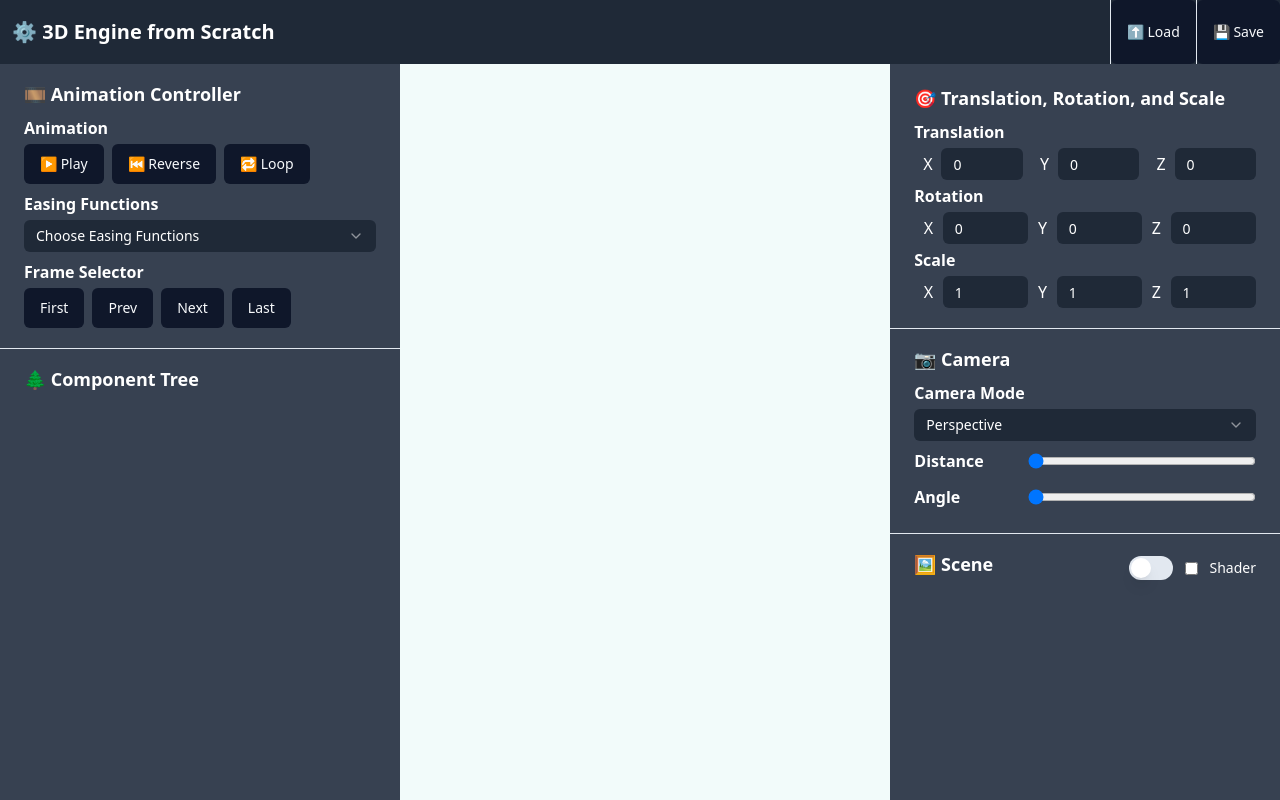
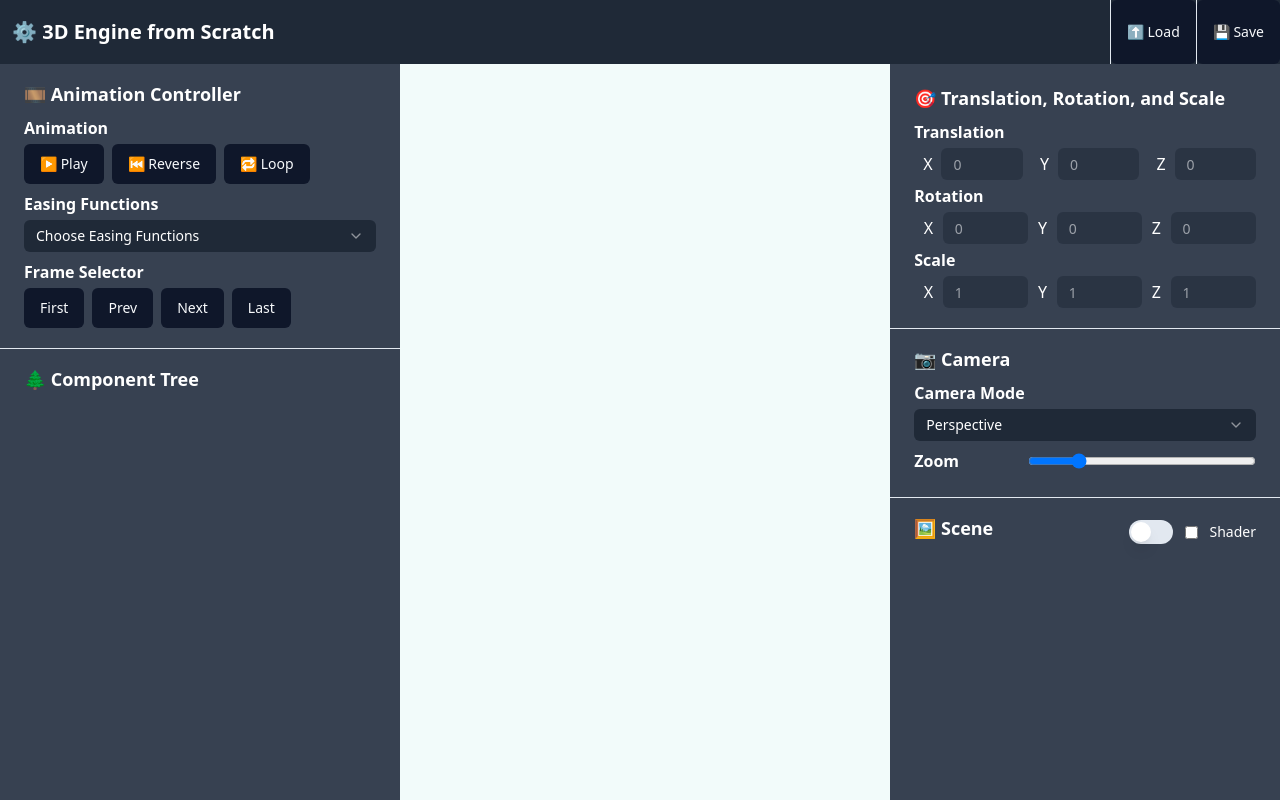
Before and after one commit to mikeleo03/3D-Engine-From-Scratch, a Next.js app: page / in a window 1280 px wide. Built offline with nearby package versions, Linux system fonts and the light colour scheme.

Commit message:
feat: camera interaction with fe

```diff
--- a/lib/data/components/cameras/Camera.ts
+++ b/lib/data/components/cameras/Camera.ts
@@ -9,12 +9,16 @@ export abstract class Camera extends NodeComponent {
     private _zoom: number;
     private _type: CameraTypeString;
 
-    constructor(type: CameraTypeString) {
+    constructor(type: CameraTypeString, zoom: number = 1) {
         super(Camera.COMPONENT_NAME);
+
+        if (zoom <= 0) {
+            throw new Error('zoom must be greater than 0');
+        }
 
         this._projectionMatrix = Matrix4.identity();
         this._type = type;
-        this._zoom = 1;
+        this._zoom = zoom;
     }
 
 
--- a/lib/data/components/cameras/ObliqueCamera.ts
+++ b/lib/data/components/cameras/ObliqueCamera.ts
@@ -19,10 +19,11 @@ export class ObliqueCamera extends Camera {
         right: number,
         near: number,
         far: number,
-        angleX: number = 45,
-        angleY: number = 45
+        zoom: number = 1,
+        angleX: number = 15,
+        angleY: number = 15
     ) {
-        super(CameraTypeString.OBLIQUE);
+        super(CameraTypeString.OBLIQUE, zoom);
 
         // check angle in range -90 to 90
 
@@ -141,7 +142,9 @@ export class ObliqueCamera extends Camera {
                 right: this._right,
                 znear: this._near,
                 zfar: this._far,
-                angle: this._angleX
+                angleX: this._angleX,
+                angleY: this._angleY,
+                zoom: this.zoom
             }
         };
     }
--- a/lib/data/components/cameras/OrthographicCamera.ts
+++ b/lib/data/components/cameras/OrthographicCamera.ts
@@ -9,10 +9,17 @@ export class OrthographicCamera extends Camera {
     private _right: number;
     private _near: number;
     private _far: number;
-    private _angle: number;
 
-    constructor(top: number, bottom: number, left: number, right: number, near: number, far: number, angle: number = 45) {
-        super(CameraTypeString.ORTHOGRAPHIC);
+    constructor(
+        top: number,
+        bottom: number,
+        left: number,
+        right: number,
+        near: number,
+        far: number,
+        zoom: number = 1,
+    ) {
+        super(CameraTypeString.ORTHOGRAPHIC, zoom);
 
         this._top = top;
         this._bottom = bottom;
@@ -20,7 +27,6 @@ export class OrthographicCamera extends Camera {
         this._right = right;
         this._near = near;
         this._far = far;
-        this._angle = angle;
     }
 
 
@@ -48,10 +54,6 @@ export class OrthographicCamera extends Camera {
         return this._far;
     }
 
-    get angle(): number {
-        return this._angle;
-    }
-
     set top(top: number) {
         this._top = top;
     }
@@ -76,9 +78,6 @@ export class OrthographicCamera extends Camera {
         this._far = far;
     }
 
-    set angle(angle: number) {
-        this._angle = angle;
-    }
 
     protected override updateProjectionMatrix() {
         const top = this._top / this.zoom;
@@ -100,7 +99,7 @@ export class OrthographicCamera extends Camera {
                 right: this._right,
                 znear: this._near,
                 zfar: this._far,
-                angle: this._angle
+                zoom: this.zoom,
             }
         };
     }
--- a/lib/data/components/cameras/PerspectiveCamera.ts
+++ b/lib/data/components/cameras/PerspectiveCamera.ts
@@ -8,8 +8,8 @@ export class PerspectiveCamera extends Camera {
     private _far: number;
     private _yfov: number;
 
-    constructor(aspectRatio: number, yfov: number, near: number, far: number) {
-        super(CameraTypeString.PERSPECTIVE);
+    constructor(aspectRatio: number, yfov: number, near: number, far: number, zoom: number = 1) {
+        super(CameraTypeString.PERSPECTIVE, zoom);
 
         this._aspectRatio = aspectRatio;
         this._yfov = yfov;
@@ -64,6 +64,7 @@ export class PerspectiveCamera extends Camera {
                 yfov: this._yfov,
                 znear: this._near,
                 zfar: this._far,
+                zoom: this.zoom,
             },
         };
     }
--- a/lib/data/types/gltftypes.ts
+++ b/lib/data/types/gltftypes.ts
@@ -110,7 +110,8 @@ export type CameraType = {
         "aspectRatio": number,
         "yfov": number,
         "znear": number,
-        "zfar": number
+        "zfar": number,
+        "zoom": number,
     }
 } | {
     "type": CameraTypeString.ORTHOGRAPHIC,
@@ -121,7 +122,7 @@ export type CameraType = {
         "right": number,
         "znear": number,
         "zfar": number,
-        "angle": number
+        "zoom": number
     }
 } | {
     "type": CameraTypeString.OBLIQUE,
@@ -132,7 +133,9 @@ export type CameraType = {
         "right": number,
         "znear": number,
         "zfar": number,
-        "angle": number
+        "angleX": number,
+        "angleY": number,
+        "zoom": number
     }
 };
 
--- a/pages/mainpage.tsx
+++ b/pages/mainpage.tsx
@@ -23,6 +23,7 @@ import { AnimationRunner } from "@/lib/data/components/animations";
 import { Quaternion, Vector3 } from '@/lib/data/math';
 import { CameraTypeString } from '@/lib/data/types/gltftypes';
 import NodeView from '@/components/NodeView';
+import { Type } from 'lucide-react';
 
 type Axis = 'x' | 'y' | 'z';
 type TRSType = 'translation' | 'rotation' | 'scale';
@@ -34,8 +35,9 @@ interface TRS {
 
 interface CameraState {
     type: CameraTypeString;
-    distance: number;
-    angle: number;
+    zoom: number;
+    obliqueAngleX?: number;
+    obliqueAngleY?: number;
 }
 
 interface ShaderState {
@@ -49,13 +51,17 @@ export default function Home() {
     const [translation, setTranslation] = useState<TRS>({ x: 0, y: 0, z: 0 });
     const [rotation, setRotation] = useState<TRS>({ x: 0, y: 0, z: 0 });
     const [scale, setScale] = useState<TRS>({ x: 1, y: 1, z: 1 });
-    const [camera, setCamera] = useState<CameraState>({ type: CameraTypeString.PERSPECTIVE, distance: 0, angle: 0 });
+    const [camera, setCamera] = useState<CameraState>({
+        type: CameraTypeString.PERSPECTIVE,
+        zoom: 1,
+    });
     const [shader, setShader] = useState<ShaderState>({ enabled: false });
     const [isPlaying, setIsPlaying] = useState(false);
     const [isReversing, setIsReversing] = useState(false);
     const [isLooping, setIsLooping] = useState(false);
     const [easingMode, setEasingMode] = useState({ mode: "Linear" });
     const [currentNode, setCurrentNode] = useState<SceneNode>();
+    const [disableTRS, setDisableTRS] = useState(true);
 
     const glContainerRef = useRef<GLContainer>();
     const glRendererRef = useRef<GLRenderer>();
@@ -125,6 +131,28 @@ export default function Home() {
         }
     };
 
+    const getCurrentCamera = () => {
+        const currentScene = gltfStateRef.current?.CurrentScene;
+
+        if (!currentScene) {
+            return;
+        }
+
+        const cameraNode = currentScene.getActiveCameraNode();
+
+        if (!cameraNode) {
+            return;
+        }
+
+        const camera = cameraNode.camera;
+
+        if (!camera) {
+            return;
+        }
+
+        return camera;
+    }
+
     const changeCurrentCamera = (type: CameraTypeString) => {
         const currentScene = gltfStateRef.current?.CurrentScene;
 
@@ -137,29 +165,81 @@ export default function Home() {
         for (const cameraNode of cameras) {
             if (cameraNode.camera && cameraNode.camera.type === type) {
                 currentScene.setActiveCameraNode(cameraNode);
+
+                setCamera(prevState => {
+                    const newState: CameraState = {
+                        ...prevState,
+                        type: type,
+                        zoom: cameraNode.camera!.zoom,
+                    }
+
+                    if (type === CameraTypeString.OBLIQUE) {
+                        const obliqueCamera = cameraNode.camera as ObliqueCamera;
+                        newState.obliqueAngleX = obliqueCamera.angleX
+                        newState.obliqueAngleY = obliqueCamera.angleY
+                    }
+
+                    return newState;
+                });
+
                 break;
             }
         }
-
-        console.log(currentScene.getActiveCameraNode()?.camera)
     }
 
     const handleCameraModeChange = (type: string) => {
 
         const value = type as CameraTypeString;
-
-        setCamera(prevState => ({ ...prevState, type: value }));
-
         changeCurrentCamera(value);
     };
 
-    const handleDistanceChange = (e: ChangeEvent<HTMLInputElement>) => {
-        setCamera(prevState => ({ ...prevState, distance: parseInt(e.target.value) }));
+    const handleCameraZoomChange = (e: ChangeEvent<HTMLInputElement>) => {
+        setCamera(prevState => ({ ...prevState, zoom: parseFloat(e.target.value) }));
+
+        const currentCamera = getCurrentCamera();
+
+        if (!currentCamera) {
+            return;
+        }
+
+        currentCamera.zoom = parseFloat(e.target.value);
     };
 
-    const handleAngleChange = (e: ChangeEvent<HTMLInputElement>) => {
-        setCamera(prevState => ({ ...prevState, angle: parseInt(e.target.value) }));
+    const handleObliqueHorizontalAngleChange = (e: ChangeEvent<HTMLInputElement>) => {
+        setCamera(prevState => ({ ...prevState, obliqueAngleX: parseFloat(e.target.value) }));
+
+        const currentCamera = getCurrentCamera();
+
+        if (!currentCamera) {
+            return;
+        }
+
+        if (currentCamera.type !== CameraTypeString.OBLIQUE) {
+            return;
+        }
+
+        const obliqueCamera = currentCamera as ObliqueCamera;
+
+        obliqueCamera.angleX = parseFloat(e.target.value);
     };
+
+    const handleObliqueVerticalAngleChange = (e: ChangeEvent<HTMLInputElement>) => {
+        setCamera(prevState => ({ ...prevState, obliqueAngleY: parseFloat(e.target.value) }));
+
+        const currentCamera = getCurrentCamera();
+
+        if (!currentCamera) {
+            return;
+        }
+
+        if (currentCamera.type !== CameraTypeString.OBLIQUE) {
+            return;
+        }
+
+        const obliqueCamera = currentCamera as ObliqueCamera;
+
+        obliqueCamera.angleY = parseFloat(e.target.value);
+    }
 
     const toggleShader = () => {
         setShader(prevState => ({ enabled: !prevState.enabled }));
@@ -192,6 +272,11 @@ export default function Home() {
 
     const setCurrentTRS = () => {
         if (!currentNodeRef.current) {
+            // set to 0
+            setTranslation({ x: 0, y: 0, z: 0 });
+            setRotation({ x: 0, y: 0, z: 0 });
+            setScale({ x: 1, y: 1, z: 1 });
+
             return;
         }
 
@@ -242,8 +327,6 @@ export default function Home() {
     const setNewState = (newState: GLTFState) => {
         gltfStateRef.current = newState;
 
-        console.log(newState);
-
         const currentScene = newState.CurrentScene;
 
         if (!currentScene) {
@@ -281,8 +364,6 @@ export default function Home() {
             animationRunnersRef.current.push(animationRunner);
             animationRunner.setAnimation(animation);
         }
-
-        console.log(currentScene.nodes)
     }
 
     const importFile = async () => {
@@ -349,14 +430,16 @@ export default function Home() {
                 -1,
                 1,
                 0.01,
-                1000
+                1000,
+                1
             );
 
             const perspectiveCamera = new PerspectiveCamera(
                 canvas.width / canvas.height,
                 60,
                 0.01,
-                1000
+                1000,
+                1
             );
 
             const obliqueCamera = new ObliqueCamera(
@@ -365,8 +448,10 @@ export default function Home() {
                 -1,
                 1,
                 0.01,
-                100,
-                20
+                1000,
+                1,
+                0,
+                0
             );
 
             const cameraNodes = [
@@ -388,6 +473,7 @@ export default function Home() {
 
     useEffect(() => {
         setCurrentNode(currentNodeRef.current);
+        setDisableTRS(!currentNodeRef.current || currentNodeRef.current.camera !== undefined);
     }, [currentNodeRef.current]);
 
     const handleNextFrame = () => {
@@ -490,7 +576,7 @@ export default function Home() {
                         <div className="text-lg font-semibold pb-2">🌲 Component Tree</div>
                         <div className="flex flex-col w-full h-auto px-3 overflow-x-hidden">
                             {gltfStateRef.current && gltfStateRef.current.CurrentScene && gltfStateRef.current.CurrentScene.roots.map((root, index) => (
-                                !root.camera && <NodeView key={index} node={root} selectedNode={currentNode} clickCallback={handleNodeChange} />
+                                <NodeView key={index} node={root} selectedNode={currentNode} clickCallback={handleNodeChange} />
                             ))}
                         </div>
                     </div>
@@ -512,6 +598,7 @@ export default function Home() {
                                 <div className="w-1/4">X</div>
                                 <div className="w-3/4">
                                     <Input
+                                        disabled={disableTRS}
                                         className="h-8 bg-gray-800 border-none"
                                         type="number"
                                         placeholder="0"
@@ -524,6 +611,7 @@ export default function Home() {
                                 <div className="w-1/4">Y</div>
                                 <div className="w-3/4">
                                     <Input
+                                        disabled={disableTRS}
                                         className="h-8 bg-gray-800 border-none"
                                         type="number"
                                         placeholder="0"
@@ -536,6 +624,7 @@ export default function Home() {
                                 <div className="w-1/4">Z</div>
                                 <div className="w-3/4">
                                     <Input
+                                        disabled={disableTRS}
                                         className="h-8 bg-gray-800 border-none"
                                         type="number"
                                         placeholder="0"
@@ -551,6 +640,7 @@ export default function Home() {
                                 <div className="w-1/4">X</div>
                                 <div className="w-3/4">
                                     <Input
+                                        disabled={disableTRS}
                                         className="h-8 bg-gray-800 border-none"
                                         type="number"
                                         placeholder="0"
@@ -563,6 +653,7 @@ export default function Home() {
                                 <div className="w-1/4">Y</div>
                                 <div className="w-3/4">
                                     <Input
+                                        disabled={disableTRS}
                                         className="h-8 bg-gray-800 border-none"
                                         type="number"
                                         placeholder="0"
@@ -575,6 +666,7 @@ export default function Home() {
                                 <div className="w-1/4">Z</div>
                                 <div className="w-3/4">
                                     <Input
+                                        disabled={disableTRS}
                                         className="h-8 bg-gray-800 border-none"
                                         type="number"
                                         placeholder="0"
@@ -590,6 +682,7 @@ export default function Home() {
                                 <div className="w-1/4">X</div>
                                 <div className="w-3/4">
                                     <Input
+                                        disabled={disableTRS}
                                         className="h-8 bg-gray-800 border-none"
                                         type="number"
                                         placeholder="0"
@@ -602,6 +695,7 @@ export default function Home() {
                                 <div className="w-1/4">Y</div>
                                 <div className="w-3/4">
                                     <Input
+                                        disabled={disableTRS}
                                         className="h-8 bg-gray-800 border-none"
                                         type="number"
                                         placeholder="0"
@@ -614,6 +708,7 @@ export default function Home() {
                                 <div className="w-1/4">Z</div>
                                 <div className="w-3/4">
                                     <Input
+                                        disabled={disableTRS}
                                         className="h-8 bg-gray-800 border-none"
                                         type="number"
                                         placeholder="0"
@@ -642,28 +737,49 @@ export default function Home() {
                                 <SelectItem value={CameraTypeString.PERSPECTIVE}>Perspective</SelectItem>
                             </SelectContent>
                         </Select>
+
                         <div className="text-base font-semibold py-2 flex flex-row w-full">
-                            <div className="w-1/3">Distance</div>
+                            <div className="w-1/3">Zoom</div>
                             <input
                                 className="w-2/3"
                                 type="range"
-                                min="0"
-                                max="100"
-                                value={camera.distance}
-                                onChange={handleDistanceChange}
+                                min={0.001}
+                                max={5.000}
+                                step={0.001}
+                                value={camera.zoom}
+
+                                onChange={handleCameraZoomChange}
                             />
                         </div>
-                        <div className="text-base font-semibold pt-1 pb-2 flex flex-row w-full">
-                            <div className="w-1/3">Angle</div>
-                            <input
-                                className="w-2/3"
-                                type="range"
-                                min="0"
-                                max="360"
-                                value={camera.angle}
-                                onChange={handleAngleChange}
-                            />
-                        </div>
+
+                        {camera.type === CameraTypeString.OBLIQUE && (
+                            <div className="text-base font-semibold py-2 flex flex-row w-full">
+                                <div className="w-1/3">Horizontal Angle</div>
+                                <input
+                                    className="w-2/3"
+                                    type="range"
+                                    min="-90"
+                                    max="90"
+                                    value={camera.obliqueAngleX}
+                                    onChange={handleObliqueHorizontalAngleChange}
+                                />
+                            </div>
+                        )}
+
+                        {camera.type === CameraTypeString.OBLIQUE && (
+                            <div className="text-base font-semibold pt-1 pb-2 flex flex-row w-full">
+                                <div className="w-1/3">Vertical Angle</div>
+                                <input
+                                    className="w-2/3"
+                                    type="range"
+                                    min="-90"
+                                    max="90"
+                                    value={camera.obliqueAngleY}
+                                    onChange={handleObliqueVerticalAngleChange}
+                                />
+                            </div>
+                        )}
+
                     </div>
 
                     {/* Separator */}
```
Also changed, not shown: lib/data/components/cameras/CameraUtil.ts (+6 -3 lines), pages/test/testpage.tsx (+4 -2 lines).
